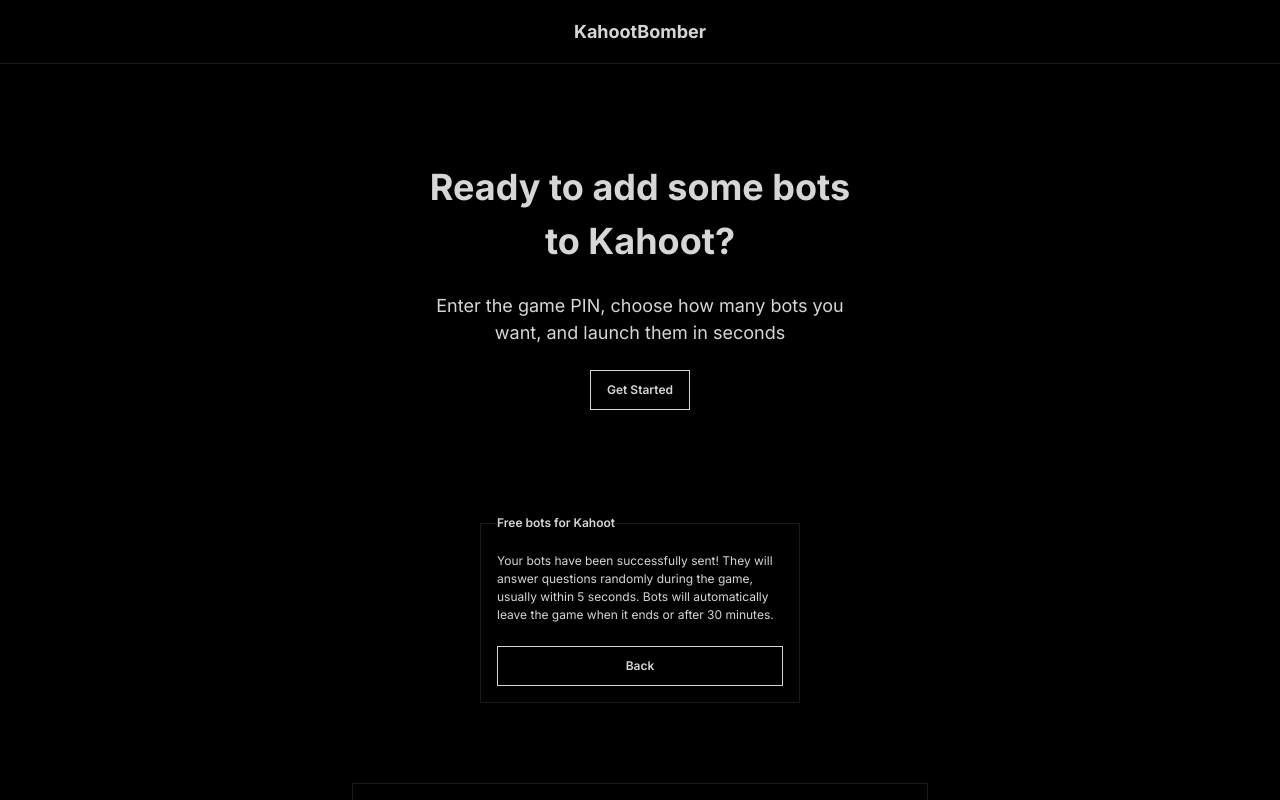
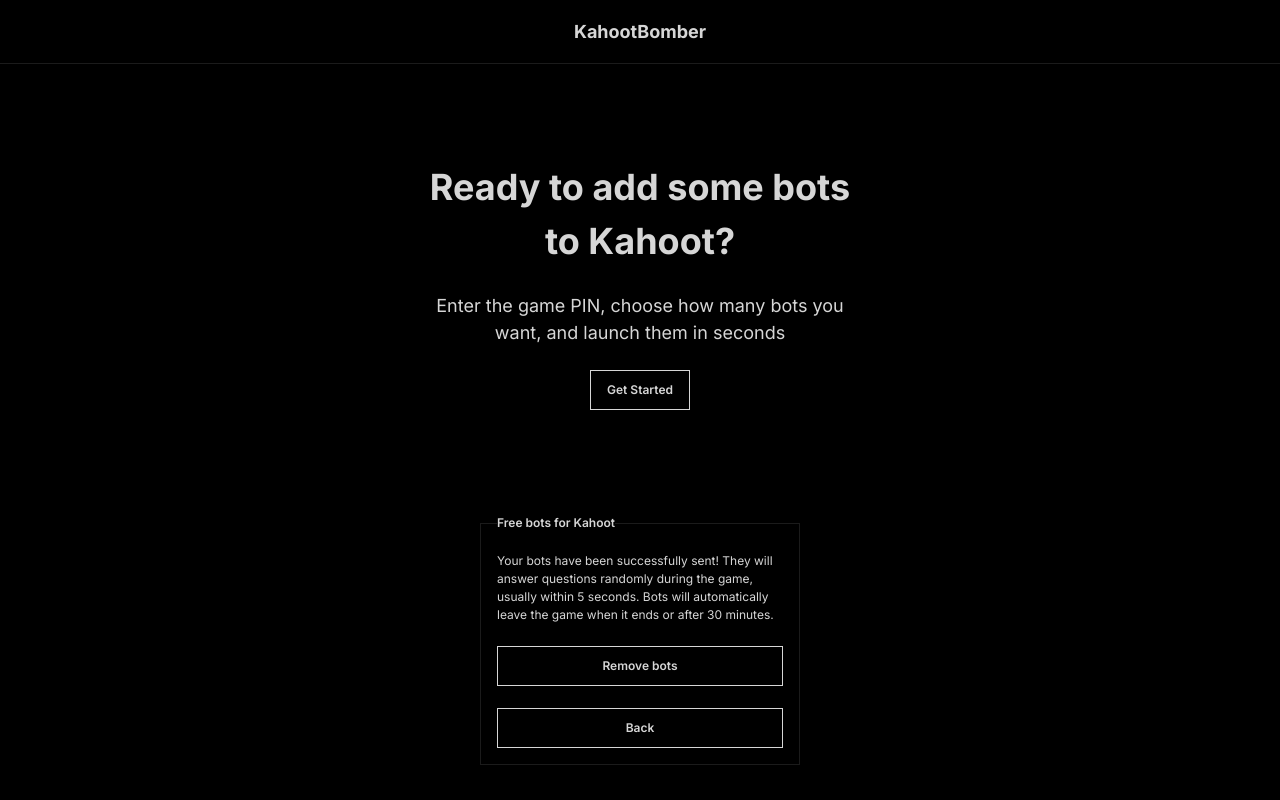
Before and after one commit to sh4man4ik/KahootBomber, a React (Vite) app in the folder frontend/: page / in a window 1280 px wide. Both pictures are taken after typing "5", "5" into the empty fields and a click on the button "SEND BOTS". Shown: the top 800 px of the page. Built offline with nearby package versions, Linux system fonts and the light colour scheme; no server answers.

Commit message:
Added a feature to delete bots

```diff
--- a/frontend/src/modules/DataFieldset/DataFieldset.tsx
+++ b/frontend/src/modules/DataFieldset/DataFieldset.tsx
@@ -2,6 +2,7 @@
 import Fieldset from './components/Fieldset';
 import BotsSendResult from './components/BotsSentResult';
 import sendBots from './api/sendBots';
+import removeBots from './api/removeBots';
 import getApiLink from './helpers/getApiLink';
 import generateBotsKey from './helpers/generateBotsKey';
 
@@ -9,15 +10,29 @@
 	let [gamePin, setGamePin] = useState('');
 	let [botsNumber, setBotsNumber] = useState('');
 	const [isDataSended, setIsDataSended] = useState(false);
+	let [botsKey, setBotsKey] = useState(() => {
+		let key = localStorage.getItem('botsKey');
+
+		if (!key) {
+			let newKey = generateBotsKey();
+			localStorage.setItem('botsKey', newKey);
+			return newKey;
+		}
+
+		return key;
+	});
 
 	let url = getApiLink();
 
 	let sendData = () => {
 		if (gamePin != '' && botsNumber != '' && Number(botsNumber) >= 1 && Number(botsNumber) <= 44) {
-			let botsKey = generateBotsKey();
 			sendBots(url, gamePin, botsNumber, botsKey);
 			setIsDataSended(true);
 		}
+	};
+
+	let removeData = () => {
+		removeBots(url, botsKey);
 	};
 
 	let returnToFieldset = () => {
@@ -35,7 +50,7 @@
 					sendData={sendData}
 				></Fieldset>
 			) : (
-				<BotsSendResult returnToFieldset={returnToFieldset}></BotsSendResult>
+				<BotsSendResult removeData={removeData} returnToFieldset={returnToFieldset}></BotsSendResult>
 			)}
 		</>
 	);
--- /dev/null
+++ b/frontend/src/modules/DataFieldset/api/removeBots.ts
@@ -0,0 +1,15 @@
+function removeBots(url: any, botsKey: any) {
+	fetch(`${url}/api/removeBots`, {
+		method: 'POST',
+		headers: {
+			'Content-Type': 'application/json'
+		},
+		body: JSON.stringify({
+			botsKey: botsKey
+		})
+	}).catch((error) => {
+		console.log(error);
+	});
+}
+
+export default removeBots;
--- a/frontend/src/modules/DataFieldset/components/BotsSentResult.tsx
+++ b/frontend/src/modules/DataFieldset/components/BotsSentResult.tsx
@@ -9,8 +9,12 @@
 
 					<p className="small-font">{getText('result.text')}</p>
 
+					<button className="btn btn-outline mt-4 small-font" onClick={props.removeData}>
+						{getText('result.removeBotsButton')}
+					</button>
+
 					<button className="btn btn-outline mt-4 small-font" onClick={props.returnToFieldset}>
-						{getText('result.button')}
+						{getText('result.backButton')}
 					</button>
 				</fieldset>
 			</div>
--- a/frontend/src/shared/texts/texts.ts
+++ b/frontend/src/shared/texts/texts.ts
@@ -24,7 +24,8 @@
 	result: {
 		legend: 'Free bots for Kahoot',
 		text: 'Your bots have been successfully sent! They will answer questions randomly during the game, usually within 5 seconds. Bots will automatically leave the game when it ends or after 30 minutes.',
-		button: 'Back'
+		removeBotsButton: 'Remove bots',
+		backButton: 'Back'
 	},
 	FAQ: {
 		firstQuestion: {
```
Also changed, not shown: 1 other file (tests, documents, lock files or other folders).
